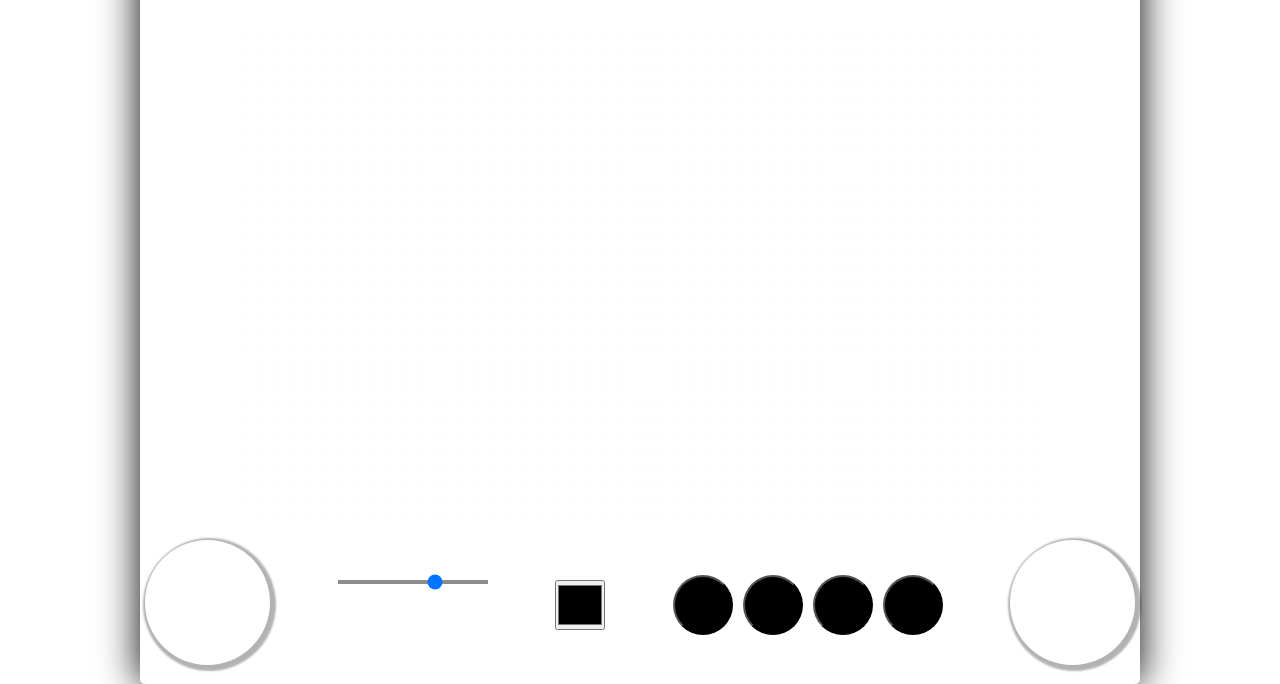
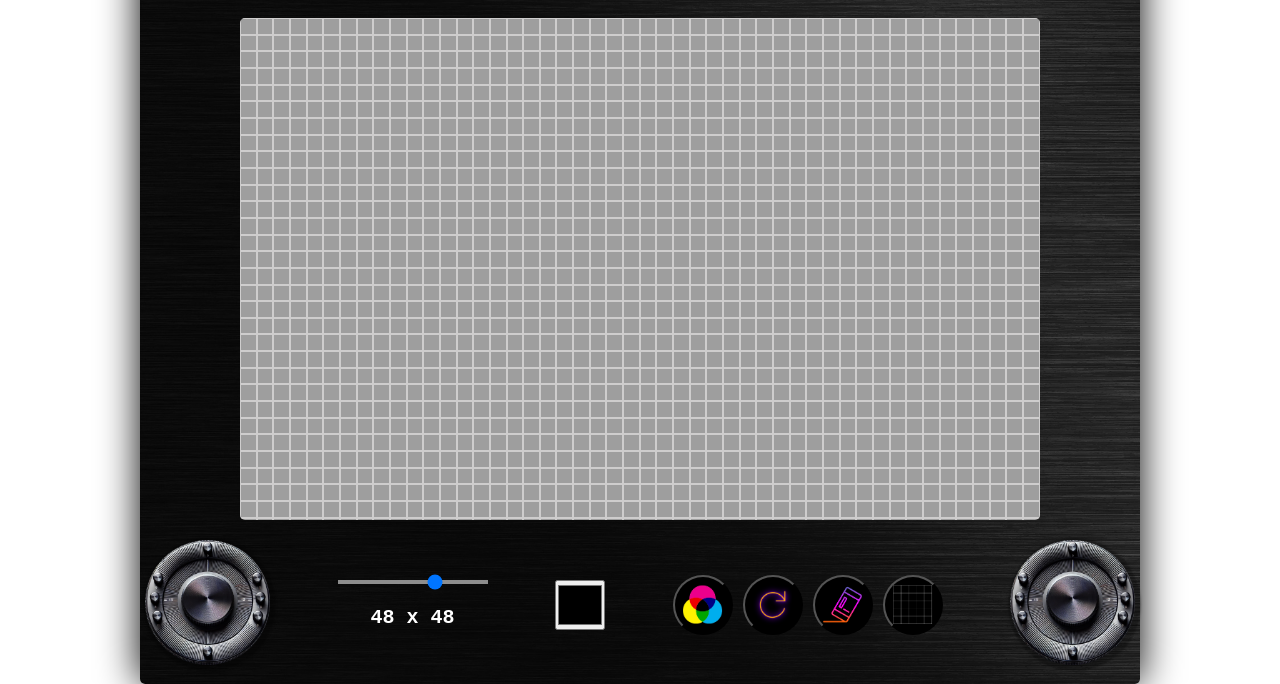
Before and after one commit to ISniffPixels/etch-a-sketch, a plain HTML site: page index.html in a window 1280 px wide. Shown: the part 116-800 px from the top of the page. Drawn offline with Linux system fonts and the light colour scheme; the site is published under a folder, as on GitHub Pages, so addresses that start at the root find nothing.

Commit message:
adds minor UI changers

```diff
--- a/style.css
+++ b/style.css
@@ -65,7 +65,7 @@ body {
 }
 
 .container_frame {
-    background-image: url('/img/plastic_case_bg.png');
+    background-image: url('./img/plastic_case_bg.png');
 
     display: flex;
     flex-direction: column;
@@ -156,20 +156,20 @@ output {
 }
 
 .rainbow_img {
-    background-image: url('/img/random_color_btn.png');
+    background-image: url('./img/random_color_btn.png');
 }
 .reset_img {
-    background-image: url('/img/reset_btn.png');
+    background-image: url('./img/reset_btn.png');
 }
 .eraser_img {
-    background-image: url('/img/eraser_btn.png');
+    background-image: url('./img/eraser_btn.png');
 }
 .grid_img {
-    background-image: url('/img/grid_btn.png');
+    background-image: url('./img/grid_btn.png');
 }
 
 .drawArea {
-    background-image: url('/img/soft_static_bg.png');
+    background-image: url('./img/soft_static_bg.png');
     background-repeat: no-repeat;
     background-size: cover;
     background-position: center;
@@ -198,7 +198,7 @@ output {
 
 .dial_left,
 .dial_right {
-    background-image: url('/img/dial_img.png');
+    background-image: url('./img/dial_img.png');
     background-repeat: no-repeat;
     background-position: center;
     background-size: 125%;
```
